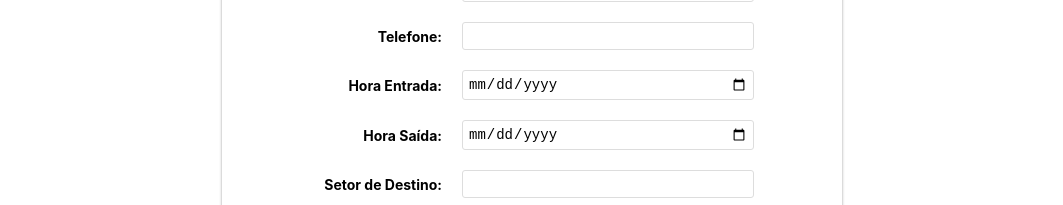
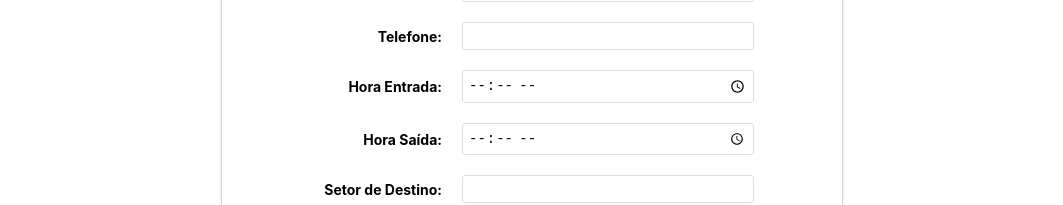
Before and after one commit to ricardoseminsta/ifpe_project, a React (Create React App) app in the folder frontend/: page /lobby in a window 1280 px wide. Shown: the part 284-489 px from the top of the page, without its empty margins (108-1171 px from the left). Built offline with nearby package versions, Linux system fonts and the light colour scheme; no server answers.

Commit message:
commit time field

```diff
--- a/frontend/src/components/Header/index.tsx
+++ b/frontend/src/components/Header/index.tsx
@@ -10,18 +10,10 @@ export const Header = () => {
         <Container>
             <C.Header>
                 <C.Logo>
-                {state.user.logged === true &&
                     <Link to="/">
                         <span>IF</span>
                         <p>CAFI</p>
                     </Link>
-                }
-                 {state.user.logged === false &&
-                    <Link to="/signin">
-                        <span>IF</span>
-                        <p>CAFI</p>
-                    </Link>
-                }
                 </C.Logo>
                 <C.Nav>
                     {state.user.logged === true &&
--- a/frontend/src/pages/Home/index.tsx
+++ b/frontend/src/pages/Home/index.tsx
@@ -13,10 +13,18 @@ export const Home = () => {
     const {state, dispatch} = useContext(Context);
     return (
         <Container>
+             {state.user.logged &&
             <C.Container>
                <ItemHome title="Portaria" src={imgLobby} link='/lobby' />
                <ItemHome title="Transportes" src={imgTrans} link='/transport' />
             </C.Container>
+            }
+            {!state.user.logged &&
+            <C.Container>
+               <ItemHome title="Portaria" src={imgLobby} link='/signin' />
+               <ItemHome title="Transportes" src={imgTrans} link='/signin' />
+            </C.Container>
+            }
                 User: {state.user.name}<br/>
                 Logado: {state.user.logged.toString()}<br/>
                 idade: {state.user.age}
--- a/frontend/src/pages/Lobby/index.tsx
+++ b/frontend/src/pages/Lobby/index.tsx
@@ -36,7 +36,7 @@ export const Lobby = () => {
         visits.push(tpmVitists);
         let copyVisits = [...visits];
         setListVisits(copyVisits);
-        //axios.post('https://sheet.best/api/sheets/817ff436-dbaa-4ebb-999f-efe65d82ad87', tpmVitists);
+        axios.post('https://sheet.best/api/sheets/817ff436-dbaa-4ebb-999f-efe65d82ad87', tpmVitists);
         //.then(response => {console.log(response.data);})
         resetInput();
 
@@ -54,7 +54,7 @@ export const Lobby = () => {
     }
 
     useEffect(()=>{
-        getVisits();
+        //getVisits();
         setListVisits(visits);
     }, []);
 
@@ -105,7 +105,7 @@ export const Lobby = () => {
                         <div className="area--title">Hora Entrada:</div>
                         <div className="area--input">
                         <input
-                                type="date"
+                                type="time"
                                 disabled={disabled}
                                 value={arrivalTime.toString()}
                                 onChange={e => setArrivalTime(e.target.value)}
@@ -117,7 +117,7 @@ export const Lobby = () => {
                         <div className="area--title">Hora Saída:</div>
                         <div className="area--input">
                         <input
-                                type="date"
+                                type="time"
                                 disabled={disabled}
                                 onChange={e => setExitTime(e.target.value)}
                                 value={exitTime.toString()}
```
